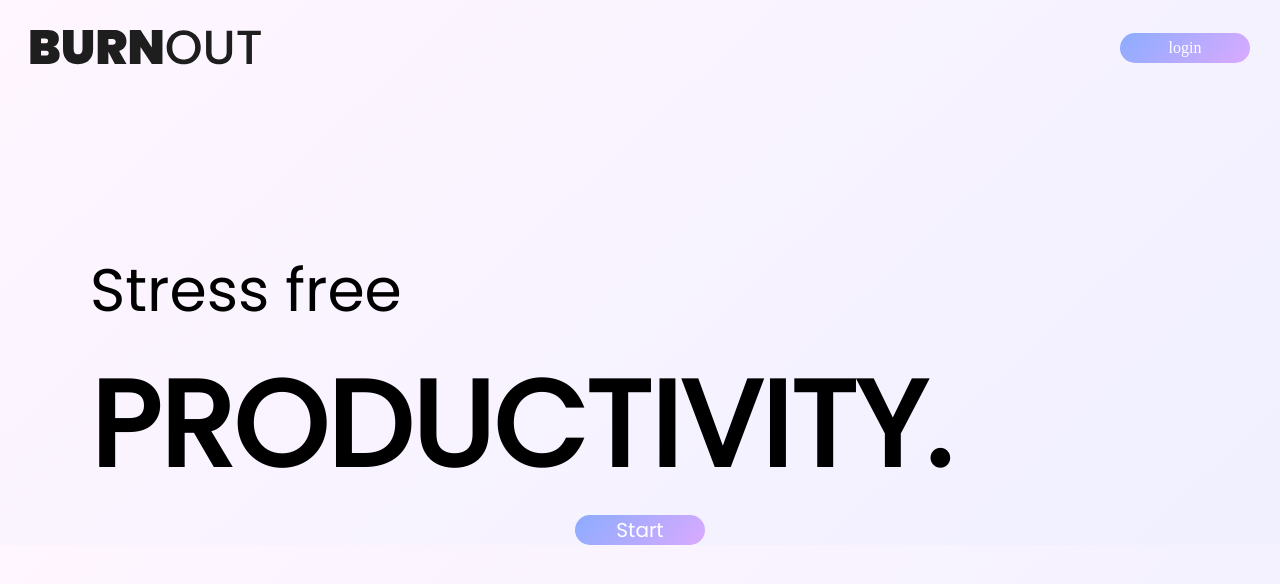
After one commit to selmanfariz18/Burn_out, a Django app: page / in a window 1280 px wide. The commit adds this page. Shown: the top 584 px of the page. Run offline with Django 4.2, Linux system fonts and the light colour scheme.

Commit message:
home page and song ui sett

```diff
--- /dev/null
+++ b/app/templates/home.html
@@ -0,0 +1,96 @@
+<!DOCTYPE html>
+<html lang="en">
+  <head>
+    <meta charset="UTF-8" />
+    <meta name="viewport" content="width=device-width, initial-scale=1.0" />
+    <title>Burnout</title>
+    <link rel="stylesheet" href="./intro.css" />
+    <link rel="preconnect" href="https://fonts.googleapis.com" />
+    <link rel="preconnect" href="https://fonts.gstatic.com" crossorigin />
+    <link
+      href="https://fonts.googleapis.com/css2?family=Poppins:wght@100;400&display=swap"
+      rel="stylesheet"
+    />
+  </head>
+  <style>
+    body {
+        margin: 0;
+        padding: 0;
+
+    background: linear-gradient(137deg, #FFF6FF 0%, #F0F0FF 100%);
+    }
+
+    .nav {
+
+        display: flex;
+        align-items: center;
+        justify-content: space-between;
+    }
+
+    .nav-logo {
+        margin: 30px;
+    }
+
+    .btn {
+        background: linear-gradient(132deg, #8BACFF 0%, #DAAAFF 100%);
+        margin: 30px;
+        width: 130px;
+        height: 30px;
+        border-radius: 30px;
+        display: flex;
+        align-items: center;
+        justify-content: center;
+        color: white;
+    }
+
+    .upper {
+        font-family: 'Poppins', sans-serif;
+        font-size: 60px;
+        margin-left: 90px;
+        margin-top: 150px;
+        margin-bottom: 0px;
+
+
+    }
+
+
+    .lower {
+        font-family: 'Poppins', sans-serif;
+        margin-left: 90px;
+        font-size: 120px;
+        font-weight: 900;
+
+        margin-top: 0;
+
+    }
+
+    .btn1 {
+        border-radius: 3.83244rem;
+        background: linear-gradient(132deg, #8BACFF 0%, #DAAAFF 100%);
+        color: white;
+        margin: 0 auto;
+        width: 130px;
+        height: 30px;
+        border-radius: 30px;
+        display: flex;
+        align-items: center;
+        justify-content: center;
+        font-family: 'Poppins', sans-serif;
+        font-weight: 500;
+        font-size: 20px;
+
+    }
+  </style>
+  <body>
+    {% load static %}
+    <div class="nav">
+      <img class="nav-logo" src="{% static 'BURNOUT.svg' %}" />
+      <a href="/signin" style="text-decoration: none; " ><div class="btn">login</div></a>
+    </div>
+    <div class="text">
+      <div class="upper">Stress free</div>
+      <div class="lower">PRODUCTIVITY.</div>
+      <div class="btn1">Start</div>
+    </div>
+  </body>
+</html>
--- a/app/urls.py
+++ b/app/urls.py
@@ -4,11 +4,17 @@ from Burn_out import settings
 from django.conf.urls.static import static
 
 urlpatterns = [
+    path('',views.home, name="home"),
+    path('home',views.home, name="home"),
     path('signin', views.signin, name="signin"),
     path('register',views.register, name="register"),
     path('logout',views.logout_user,name='logout_user'),
     path('user_page/', views.user_page, name='user_page'),  #basic userpage
     path('start_pomodoro/', views.start_pomodoro, name='start_pomodoro'),
     path('stop_pomodoro/', views.stop_pomodoro, name='stop_pomodoro'),
-    path('todo_list',views.todo_list, name='todo_list')
+    path('todo_list',views.todo_list, name='todo_list'),
+    path('spotify-auth/', views.spotify_auth, name='spotify-auth'),
+    path('callback/', views.spotify_callback, name='spotify-callback'),
+    path('play/', views.play_track, name='play-track'),
+    path('pause/', views.pause_track, name='pause-track'),
 ]
--- a/app/views.py
+++ b/app/views.py
@@ -12,10 +12,17 @@ from datetime import datetime
 from .models import PomodoroSession
 from .forms import TodoForm
 from .models import TodoItem
+from .spotify_auth import get_spotify_auth
+from spotipy import Spotify
+from spotipy.oauth2 import SpotifyOAuth
+from django.conf import settings
+
 
 # Create your views here.
 
-
+#home view
+def home(request):
+    return render(request,'home.html')
 
 #sign up form reciever
 def register(request):
@@ -127,3 +134,61 @@ def todo_list(request):
     else:
         return redirect('login')
 #todo_list function ends
+
+
+#spotify funtions
+
+
+def spotify_auth(request):
+    sp_oauth = SpotifyOAuth(
+        settings.SPOTIPY_CLIENT_ID,
+        settings.SPOTIPY_CLIENT_SECRET,
+        settings.SPOTIPY_REDIRECT_URI,
+        scope='user-read-playback-state user-modify-playback-state',
+    )
+    auth_url = sp_oauth.get_authorize_url()
+    return redirect(auth_url)
+
+def spotify_callback(request):
+    sp_oauth = SpotifyOAuth(
+        settings.SPOTIPY_CLIENT_ID,
+        settings.SPOTIPY_CLIENT_SECRET,
+        settings.SPOTIPY_REDIRECT_URI,
+    )
+    token_info = sp_oauth.get_access_token(request.GET.get('code'))
+
+    # Store token_info in the user's session or database
+    request.session['token_info'] = token_info
+
+    return HttpResponse("Authentication successful! You can now control the Spotify player.")
+
+def get_spotify_instance(request):
+    token_info = request.session.get('token_info')
+    if token_info:
+        access_token = token_info.get('access_token')
+        if access_token:
+            sp = Spotify(auth=access_token)
+            return sp
+    return None
+
+def play_track(request):
+    sp = get_spotify_instance(request)
+    if sp:
+        track_uri = 'spotify:track:TRACK_ID'
+        sp.start_playback(uris=[track_uri])
+        return HttpResponse("Playing a track!")
+    else:
+        return HttpResponse("Not authenticated")
+
+def pause_track(request):
+    sp = get_spotify_instance(request)
+    if sp:
+        sp.pause_playback()
+        return HttpResponse("Paused the track!")
+    else:
+        return HttpResponse("Not authenticated")
+
+def spotify_player(request):
+    return render(request, 'spotify_player.html')
+
+#spotify functions ends
```
Also changed, not shown: Burn_out/settings.py (+8 -1 lines), app/spotify_auth.py (added, +11 -0 lines), app/templates/callback.html (added, +11 -0 lines), app/templates/spotify_player.html (added, +17 -0 lines), app/templates/user_page.html (+52 -18 lines), app/static/BURNOUT.svg (added), db.sqlite3, 1 other file.
